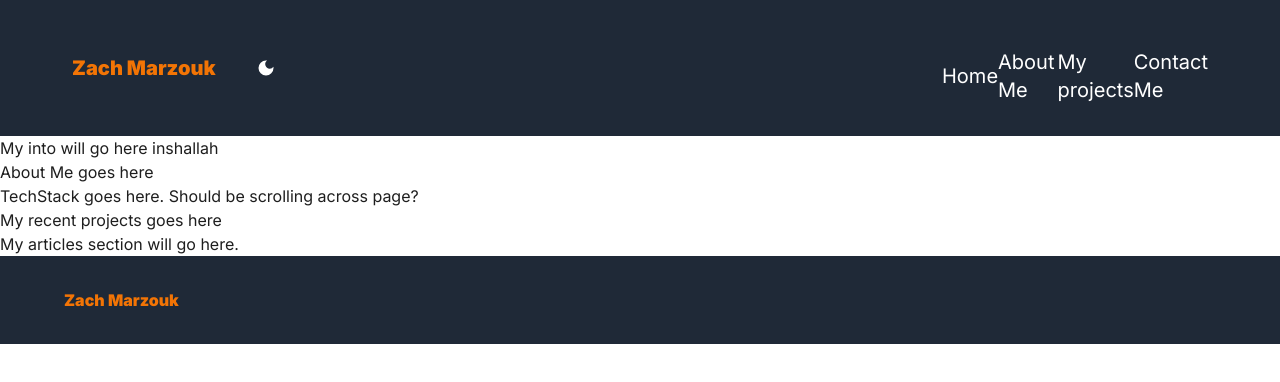
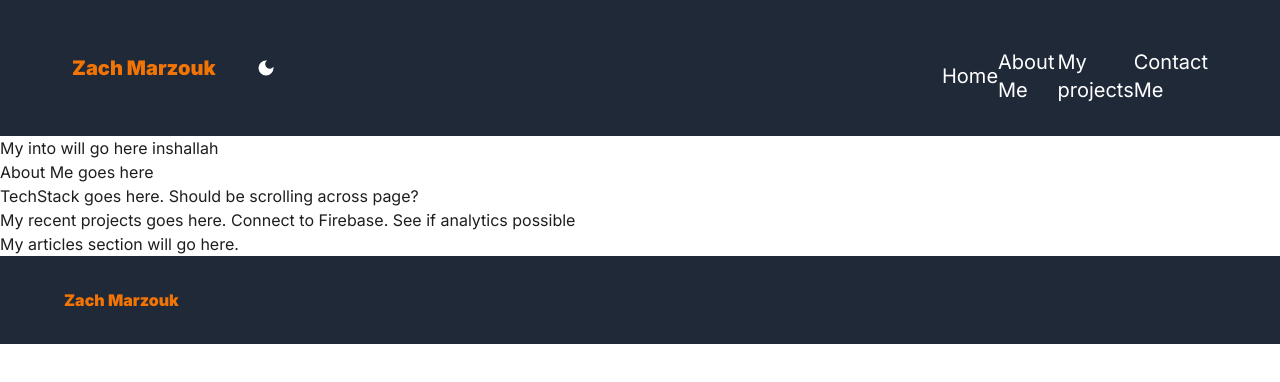
Before and after one commit to zamarz/ideal-octo-eureka, a Next.js app: page / in a window 1280 px wide. Shown: the top 382 px of the page. Built offline with nearby package versions, Linux system fonts and the light colour scheme.

Commit message:
Add dark mode to tailwind config

```diff
--- a/src/components/Projects.tsx
+++ b/src/components/Projects.tsx
@@ -1,5 +1,10 @@
 const Projects = () => {
-  return <div>My recent projects goes here</div>;
+  return (
+    <div>
+      My recent projects goes here. Connect to Firebase. See if analytics
+      possible
+    </div>
+  );
 };
 
 export default Projects;
--- a/tailwind.config.ts
+++ b/tailwind.config.ts
@@ -1,6 +1,7 @@
 import type { Config } from "tailwindcss";
 
 const config: Config = {
+  darkMode: "class",
   content: [
     "./src/pages/**/*.{js,ts,jsx,tsx,mdx}",
     "./src/components/**/*.{js,ts,jsx,tsx,mdx}",
```
